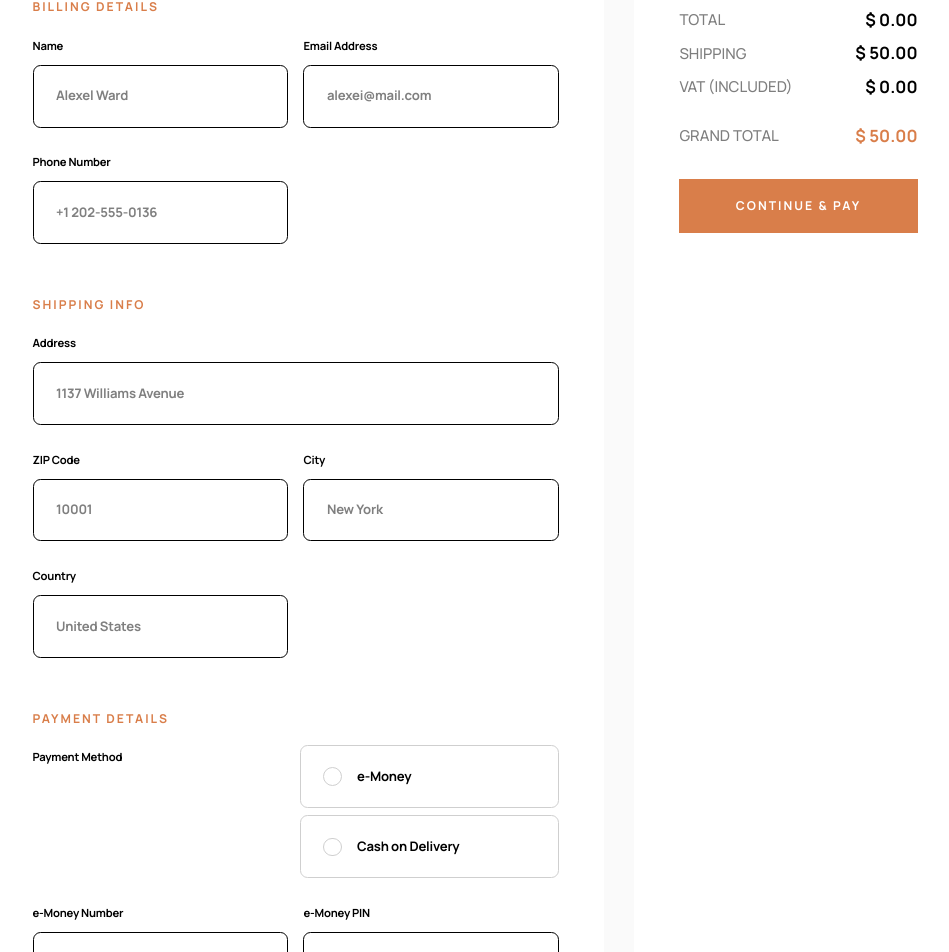
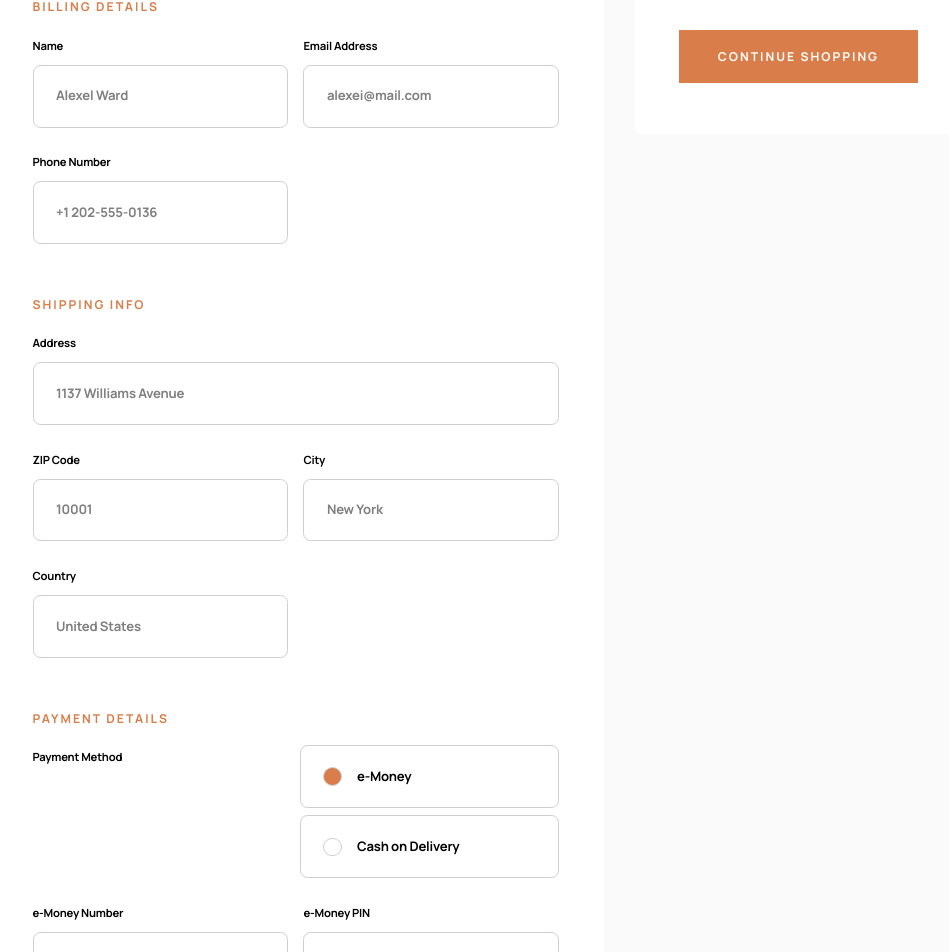
Before and after one commit to nofuenterr/audiophile, a React (Vite) app: page /checkout in a window 1280 px wide. Shown: the part 371-1323 px from the top of the page, without its empty margins (165-1114 px from the left). Built offline with nearby package versions, Linux system fonts and the light colour scheme.

Commit message:
feat: add checkout form validation and order store for submitting order and viewing order details on checkout modal and storing it on local storage with date for each order

```diff
--- a/package.json
+++ b/package.json
@@ -14,6 +14,7 @@
 		"check": "npm run lint && npm run format"
 	},
 	"dependencies": {
+		"@hookform/resolvers": "^5.2.2",
 		"@radix-ui/react-accessible-icon": "^1.1.8",
 		"@tailwindcss/vite": "^4.1.18",
 		"clsx": "^2.1.1",
--- a/src/components/page-wrapper/PageWrapper.tsx
+++ b/src/components/page-wrapper/PageWrapper.tsx
@@ -1,16 +1,26 @@
 import { Outlet } from 'react-router-dom';
+import { useForm, FormProvider } from 'react-hook-form';
+import { zodResolver } from '@hookform/resolvers/zod';
 import ScrollToTop from '../utils/ScrollToTop';
 import Header from './Header';
 import Footer from './Footer';
+import { checkoutFormSchema } from '../../schema/checkoutFormSchema';
 
 export default function PageWrapper() {
+	const form = useForm({
+		resolver: zodResolver(checkoutFormSchema),
+		mode: 'onChange',
+	});
+
 	return (
 		<div className="grid min-h-dvh grid-rows-[auto_1fr_auto]">
 			<ScrollToTop />
 
 			<Header />
 
-			<Outlet />
+			<FormProvider {...form}>
+				<Outlet />
+			</FormProvider>
 
 			<Footer />
 		</div>
--- a/src/global.css
+++ b/src/global.css
@@ -43,6 +43,7 @@
 	--color-input-border: hsl(0, 0%, 81%);
 	--color-gray: hsl(0, 0%, 59%);
 	--color-gray-800: hsl(0, 0%, 30%);
+	--color-red: hsl(0, 65%, 49%);
 }
 
 @custom-variant dark (&:where(.dark, .dark *));
--- a/src/pages/Checkout.tsx
+++ b/src/pages/Checkout.tsx
@@ -1,19 +1,23 @@
-import { type ReactNode } from 'react';
+import { useState, type ReactNode } from 'react';
 import GoBackButton from '../components/shared/GoBackButton';
 import MainWrapper from '../components/shared/MainWrapper';
 import ContentWrapper from '../components/shared/ContentWrapper';
 import clsx from 'clsx';
-/* import CheckoutModal from '../components/checkout/CheckoutModal'; */
+import CheckoutModal from '../components/checkout/CheckoutModal';
 import { useCartStore } from '../stores/cart';
 import formatPrice from '../utils/formatPrice';
 import { getCartTotal } from '../utils/getCartTotal';
+import { useFormContext } from 'react-hook-form';
+import { type CheckoutForm } from '../schema/checkoutFormSchema';
+import { useOrdersStore } from '../stores/orders';
+import { Link } from 'react-router-dom';
 
 export default function Checkout() {
 	return (
 		<div>
 			<GoBackButton />
 			<MainWrapper>
-				<ContentWrapper className="grid w-full content-start gap-8 lg:grid-cols-[1fr_21.875rem]">
+				<ContentWrapper className="grid w-full content-start items-start gap-8 lg:grid-cols-[1fr_21.875rem]">
 					<CheckoutPageContentWrapper>
 						<CheckoutForm />
 					</CheckoutPageContentWrapper>
@@ -22,8 +26,6 @@ export default function Checkout() {
 					</CheckoutPageContentWrapper>
 				</ContentWrapper>
 			</MainWrapper>
-
-			{/* <CheckoutModal /> */}
 		</div>
 	);
 }
@@ -38,6 +40,8 @@ function Summary() {
 	return (
 		<div className="grid content-start gap-8">
 			<h2 className="heading heading-6">Summary</h2>
+			{cart.length > 0 ? (
+				<>
 					<div>
 						<ul className="grid gap-6">
 							{cart.map((product) => {
@@ -47,7 +51,10 @@ function Summary() {
 										className="grid grid-cols-[4rem_1fr] gap-4"
 									>
 										<div className="bg-light-700 size-16 overflow-hidden rounded-lg">
-									<img src={product.cartImage} alt={`${product.name} image`} />
+											<img
+												src={product.cartImage}
+												alt={`${product.name} image`}
+											/>
 										</div>
 
 										<div className="flex w-full justify-between self-center">
@@ -69,7 +76,9 @@ function Summary() {
 						<div className="grid content-start gap-2">
 							<div className="flex items-center justify-between">
 								<p className="uppercase opacity-50">Total</p>
-						<p className="heading text-end text-lg">$ {formatPrice(total)}</p>
+								<p className="heading text-end text-lg">
+									$ {formatPrice(total)}
+								</p>
 							</div>
 							<div className="flex items-center justify-between">
 								<p className="uppercase opacity-50">Shipping</p>
@@ -91,16 +100,58 @@ function Summary() {
 						</div>
 					</div>
 
-			<button className="bg-primary hover:bg-primary-hover text-light-900 subtitle cursor-pointer px-8 py-4">
+					<button
+						type="submit"
+						aria-label="Continue and pay"
+						form="checkoutForm"
+						className="bg-primary hover:bg-primary-hover text-light-900 subtitle cursor-pointer px-8 py-4"
+					>
 						Continue & Pay
 					</button>
+				</>
+			) : (
+				<>
+					<p className="text-center">Your cart is currently empty.</p>
+
+					<Link
+						to={'/'}
+						aria-label="Continue shopping"
+						className="bg-primary hover:bg-primary-hover text-light-900 subtitle cursor-pointer px-8 py-4 text-center"
+					>
+						Continue shopping
+					</Link>
+				</>
+			)}
 		</div>
 	);
 }
 
 function CheckoutForm() {
+	const [receipt, setReceipt] = useState<boolean>(false);
+	const { watch, reset, handleSubmit } = useFormContext<CheckoutForm>();
+
+	const removeAllProducts = useCartStore((s) => s.removeAllProducts);
+	const cart = useCartStore((s) => s.cart);
+	const addOrder = useOrdersStore((s) => s.addOrder);
+	const orders = useOrdersStore((s) => s.orders);
+
+	const paymentMethod = watch('paymentMethod');
+
+	const submitOrder = async (data: CheckoutForm) => {
+		console.log('Form submitted:', data);
+		setReceipt(true);
+		addOrder(cart);
+		removeAllProducts();
+		reset();
+	};
+
 	return (
-		<form action="" className="grid content-start gap-8 md:gap-10">
+		<>
+			<form
+				onSubmit={handleSubmit(submitOrder)}
+				className="grid content-start gap-8 md:gap-10"
+				id="checkoutForm"
+			>
 				<legend className="heading text-[1.75rem] leading-9.5 tracking-[2px] md:text-[2rem] md:leading-9 md:tracking-[1.15px]">
 					Checkout
 				</legend>
@@ -141,20 +192,36 @@ function CheckoutForm() {
 							title="Payment Method"
 							className="md:col-start-1 md:col-end-3 md:grid-cols-2"
 						>
-						<RadioBlock name="paymentMethod" id="eMoney" label="e-Money" />
 							<RadioBlock
+								defaultChecked={true}
+								name="paymentMethod"
+								id="eMoney"
+								label="e-Money"
+							/>
+							<RadioBlock
+								defaultChecked={false}
 								name="paymentMethod"
 								id="cashOnDelivery"
 								label="Cash on Delivery"
 							/>
 						</RadioGroup>
+
+						{paymentMethod === 'eMoney' && (
+							<>
 								<InputBlock
 									id="eMoneyNumber"
 									label="e-Money Number"
 									placeholder="238521993"
 								/>
-					<InputBlock id="eMoneyPin" label="e-Money PIN" placeholder="6891" />
+								<InputBlock
+									id="eMoneyPIN"
+									label="e-Money PIN"
+									placeholder="6891"
+								/>
+							</>
+						)}
 					</InputGroup>
+					{paymentMethod === 'cashOnDelivery' && (
 						<div className="flex items-center gap-8">
 							<div className="size-12">
 								<svg
@@ -173,13 +240,19 @@ function CheckoutForm() {
 								</svg>
 							</div>
 							<p className="opacity-50">
-						The ‘Cash on Delivery’ option enables you to pay in cash when our
-						delivery courier arrives at your residence. Just make sure your
-						address is correct so that your order will not be cancelled.
+								The ‘Cash on Delivery’ option enables you to pay in cash when
+								our delivery courier arrives at your residence. Just make sure
+								your address is correct so that your order will not be
+								cancelled.
 							</p>
 						</div>
+					)}
 				</div>
 			</form>
+			{orders.length > 0 && (
+				<CheckoutModal receipt={receipt} onClose={() => setReceipt(false)} />
+			)}
+		</>
 	);
 }
 
@@ -223,17 +296,30 @@ function InputBlock({
 	className,
 	type = 'text',
 }: InputBlockProps) {
+	const {
+		register,
+		formState: { errors },
+	} = useFormContext();
+
+	const error = errors?.[id]?.message as string;
+
 	return (
 		<div className={clsx('grid content-start gap-2', className)}>
+			<div className="flex items-center justify-between">
 				<label htmlFor={id} className="label">
 					{label}
 				</label>
+				{error && <span className="text-red text-xs">{error}</span>}
+			</div>
 			<input
+				{...register(id)}
 				type={type}
 				placeholder={placeholder}
-				className="input w-full rounded-lg border px-6 py-5"
-				border-input-border
-				hover:border-primary
+				className="input border-input-border hover:border-primary w-full rounded-lg border px-6 py-5"
+				style={{
+					borderWidth: error ? '2px' : '1px',
+					borderColor: error ? 'var(--color-red)' : 'var(--color-input-border)',
+				}}
 			/>
 		</div>
 	);
@@ -255,15 +341,21 @@ function RadioGroup({ title, className, children }: RadioGroupProps) {
 }
 
 interface RadioBlockProps {
+	defaultChecked: boolean;
 	name: string;
 	id: string;
 	label: string;
 }
 
-function RadioBlock({ name, id, label }: RadioBlockProps) {
+function RadioBlock({ defaultChecked, name, id, label }: RadioBlockProps) {
+	const { register } = useFormContext();
+
 	return (
 		<div className="input border-input-border flex w-full items-center gap-4 rounded-lg border px-6 py-5">
 			<input
+				defaultChecked={defaultChecked}
+				{...register(name)}
+				value={id}
 				type="radio"
 				name={name}
 				id={id}
--- /dev/null
+++ b/src/schema/checkoutFormSchema.ts
@@ -0,0 +1,29 @@
+import { z } from 'zod';
+
+export const checkoutFormSchema = z.discriminatedUnion('paymentMethod', [
+	z.object({
+		name: z.string().min(1, 'Field is required'),
+		email: z.string().email('Wrong format'),
+		phoneNumber: z.string().min(1, 'Field is required'),
+		address: z.string().min(1, 'Field is required'),
+		zipCode: z.string().min(1, 'Field is required'),
+		city: z.string().min(1, 'Field is required'),
+		country: z.string().min(1, 'Field is required'),
+		paymentMethod: z.literal('eMoney'),
+		eMoneyNumber: z.string().min(1, 'Field is required'),
+		eMoneyPIN: z.string().min(1, 'Field is required'),
+	}),
+
+	z.object({
+		name: z.string().min(1, 'Field is required'),
+		email: z.string().email('Wrong format'),
+		phoneNumber: z.string().min(1, 'Field is required'),
+		address: z.string().min(1, 'Field is required'),
+		zipCode: z.string().min(1, 'Field is required'),
+		city: z.string().min(1, 'Field is required'),
+		country: z.string().min(1, 'Field is required'),
+		paymentMethod: z.literal('cashOnDelivery'),
+	}),
+]);
+
+export type CheckoutForm = z.infer<typeof checkoutFormSchema>;
--- /dev/null
+++ b/src/stores/orders.ts
@@ -0,0 +1,32 @@
+import { create } from 'zustand';
+import { immer } from 'zustand/middleware/immer';
+import { persist } from 'zustand/middleware';
+import type { CartProduct } from './cart';
+
+export interface Order {
+	items: CartProduct[];
+	date: Date;
+}
+
+export interface OrdersState {
+	orders: Order[];
+	addOrder: (order: CartProduct[]) => void;
+}
+
+export const useOrdersStore = create<OrdersState>()(
+	persist(
+		immer((set) => ({
+			orders: [],
+			addOrder: (order: CartProduct[]) =>
+				set((state) => {
+					state.orders.push({
+						items: order,
+						date: new Date(),
+					});
+				}),
+		})),
+		{
+			name: 'orders-storage',
+		}
+	)
+);
--- a/src/utils/getCartTotal.ts
+++ b/src/utils/getCartTotal.ts
@@ -1,6 +1,7 @@
 import type { CartProduct } from '../stores/cart';
 
-export function getCartTotal(cart: CartProduct[]): number {
+export function getCartTotal(cart: CartProduct[] | null | undefined): number {
+	if (!cart) return 0;
 	return cart.reduce((total, product) => {
 		return (total += product.price * product.quantity);
 	}, 0);
```
Also changed, not shown: src/components/checkout/CheckoutModal.tsx (+78 -16 lines), 1 other file (tests, documents, lock files or other folders). Lines whose indentation alone changed are shown as unchanged.
